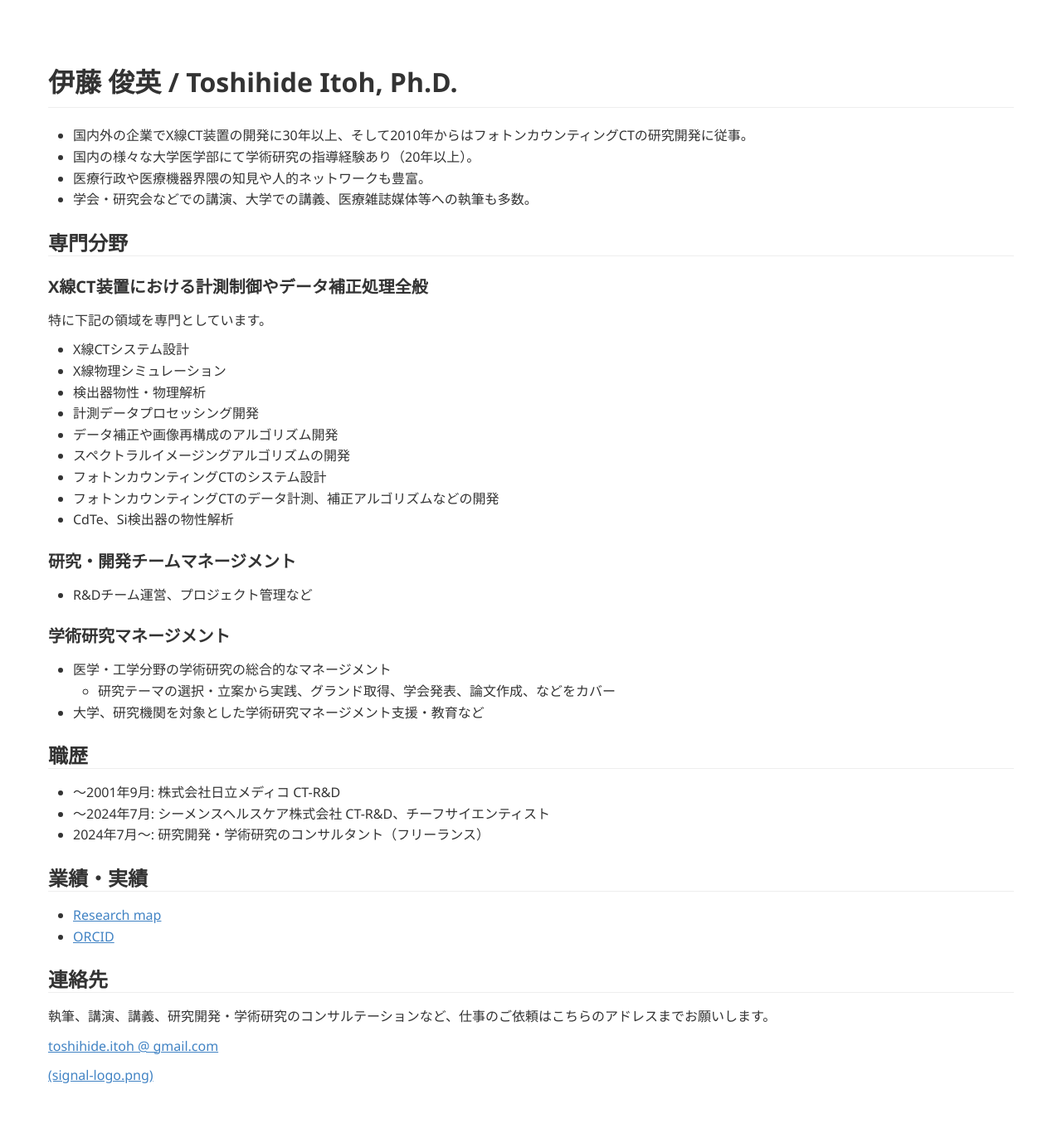
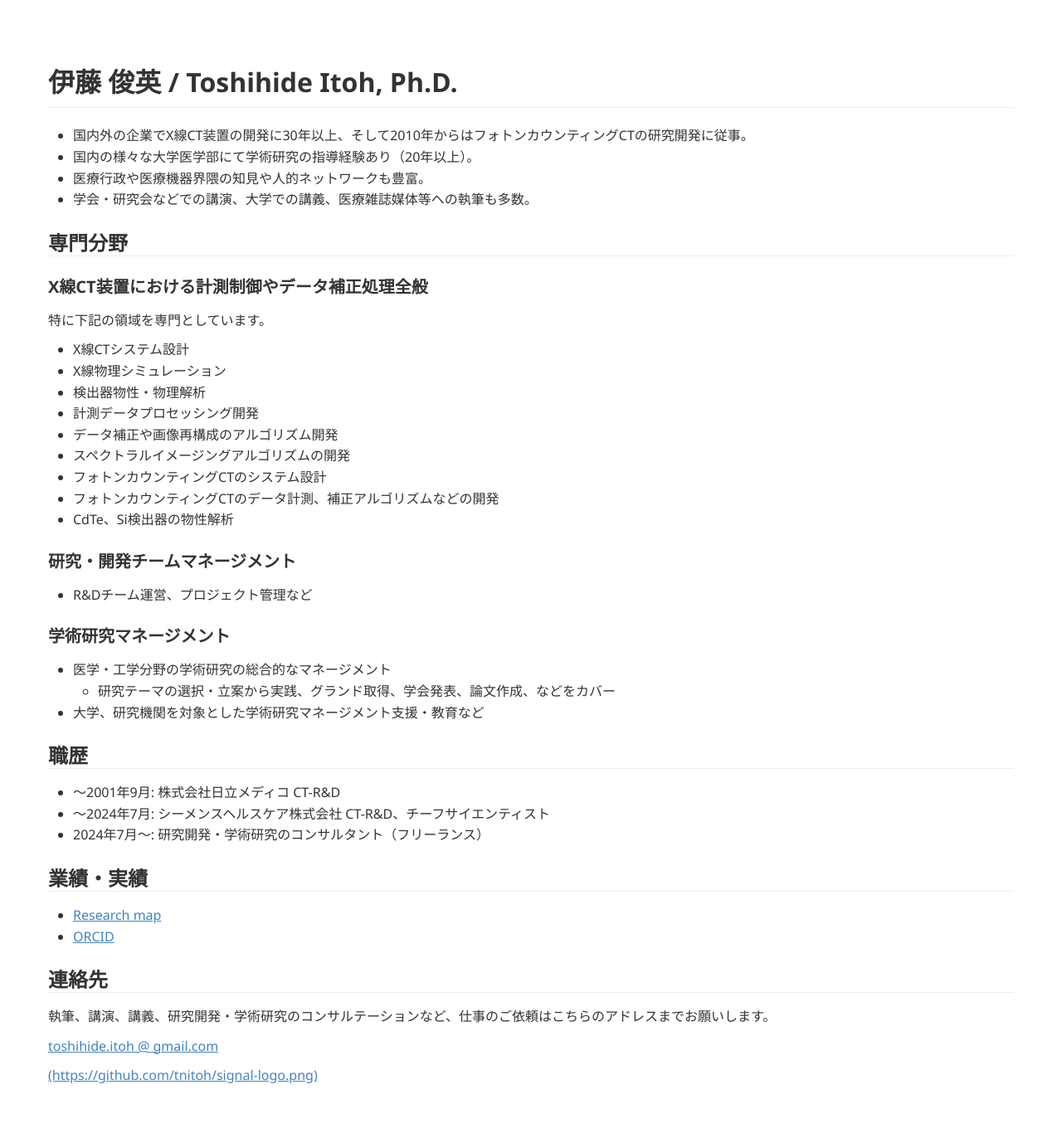
Before and after one commit to tnitoh/tnitoh.github.io, a Jekyll site: the page built from index.md, in a window 1280 px wide. Shown: the whole page at 83% size. Built offline with Jekyll 4.4.1, drawn with Linux system fonts in a browser that asks for light colours; Markdown is read by kramdown in place of the engine named in the settings; some of the changed lines change nothing that is shown.

Commit message:
Update index.md

```diff
--- a/index.md
+++ b/index.md
@@ -52,4 +52,4 @@ title: Toshihide Itoh
 
 [toshihide.itoh @ gmail.com](contact_note.md)
 
-[(signal-logo.png)](https://signal.me/#eu/0PxDfmg6zt5BLhErTWGJ2B8CpgqLLxs-mf7HnWFgV419OTwldstGhYAcN4jBTN_O)
+[(https://github.com/tnitoh/signal-logo.png)](https://signal.me/#eu/0PxDfmg6zt5BLhErTWGJ2B8CpgqLLxs-mf7HnWFgV419OTwldstGhYAcN4jBTN_O)
```
